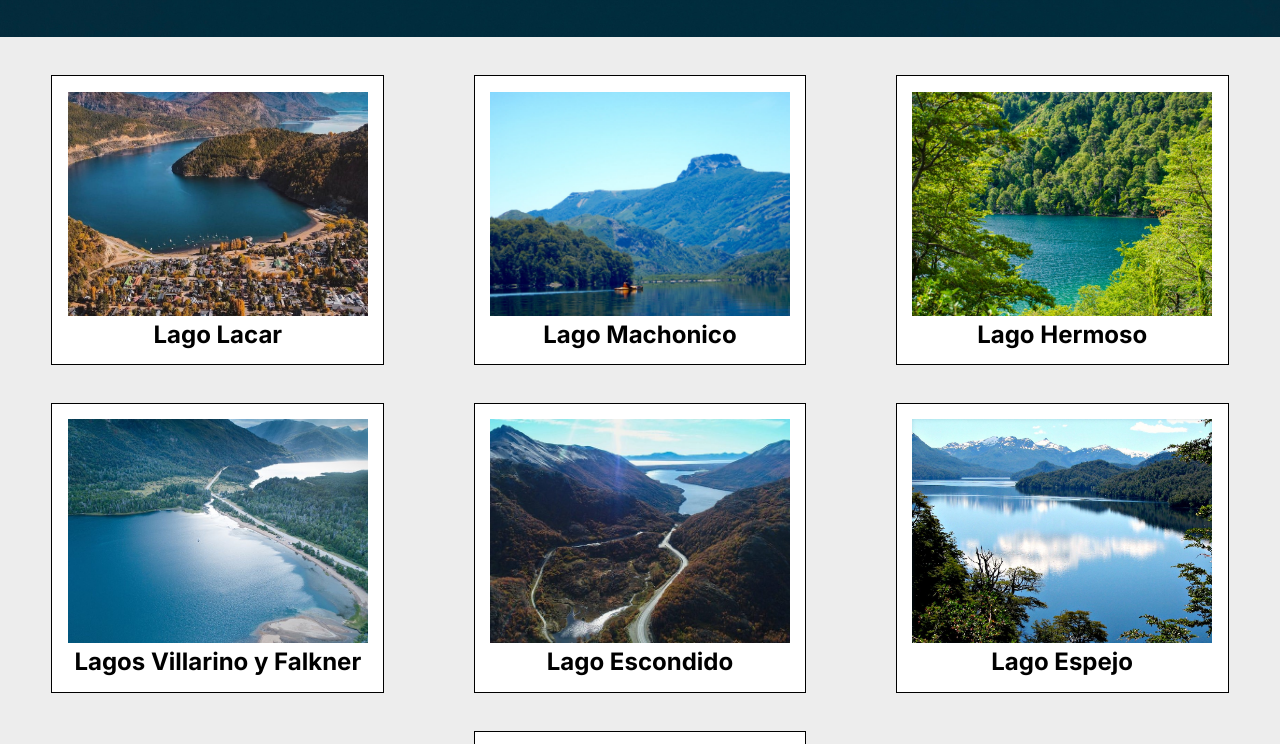
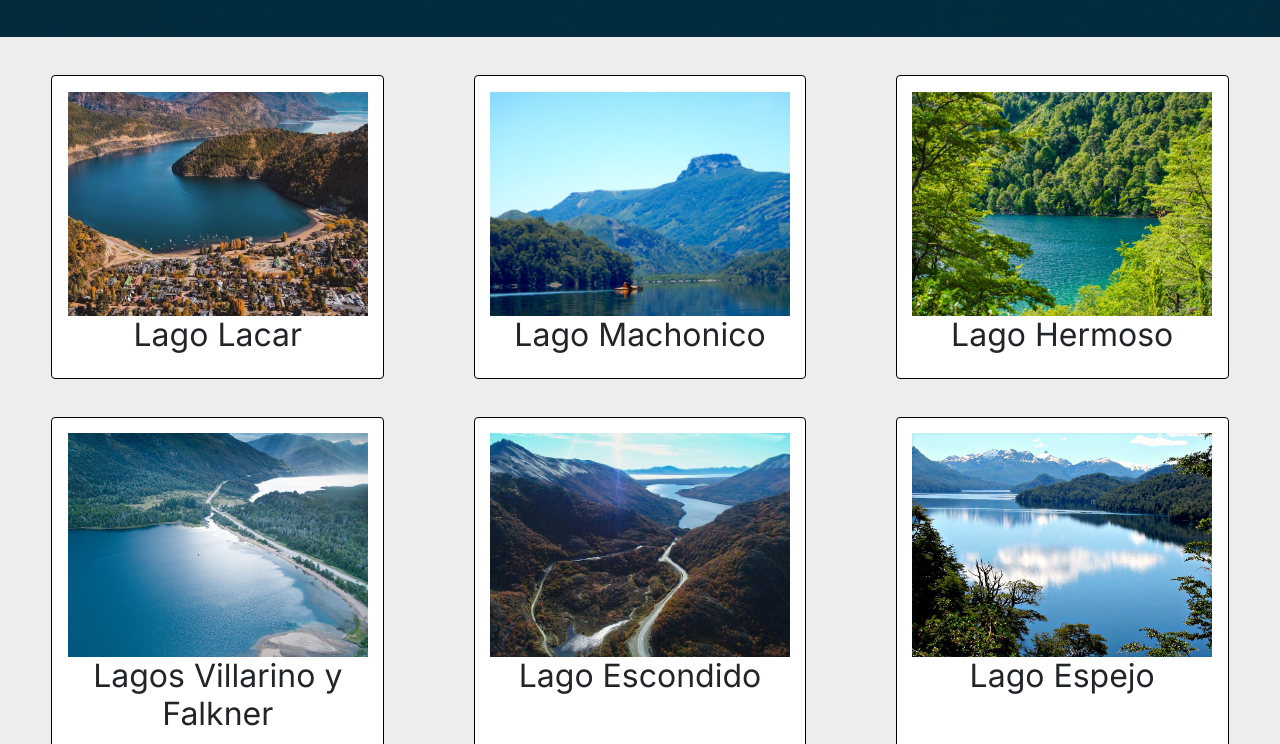
Before and after one commit to WaltherF/ProyectoCoderHouse, a plain HTML site: page index.html in a window 1280 px wide. Shown: the part 763-1507 px from the top of the page. Drawn offline with nearby package versions, Linux system fonts and the light colour scheme; files whose address does not match are found by name.

Commit message:
modificaciones en html

```diff
--- a/index.html
+++ b/index.html
@@ -6,7 +6,7 @@
     <meta http-equiv="X-UA-Compatible" content="IE=edge">
     <meta name="viewport" content="width=device-width, initial-scale=1.0">
     <title>Ruta de los 7 lagos</title>
-    <script src="https://cdn.jsdelivr.net/npm/bootstrap@5.0.2/dist/js/bootstrap.bundle.min.js" integrity="sha384-MrcW6ZMFYlzcLA8Nl+NtUVF0sA7MsXsP1UyJoMp4YLEuNSfAP+JcXn/tWtIaxVXM" crossorigin="anonymous"></script>
+    <link href="https://cdn.jsdelivr.net/npm/bootstrap@5.0.2/dist/css/bootstrap.min.css" rel="stylesheet" integrity="sha384-EVSTQN3/azprG1Anm3QDgpJLIm9Nao0Yz1ztcQTwFspd3yD65VohhpuuCOmLASjC" crossorigin="anonymous">
     <link rel="stylesheet" href="./css/Style.css">
     <script src="https://kit.fontawesome.com/3014996a69.js" crossorigin="anonymous"></script>
 </head>
```
